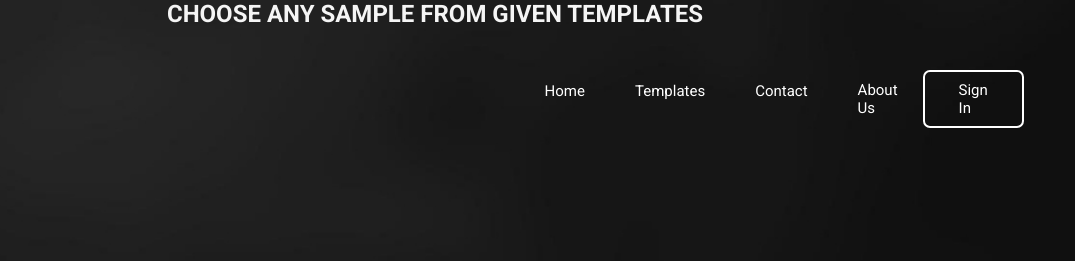
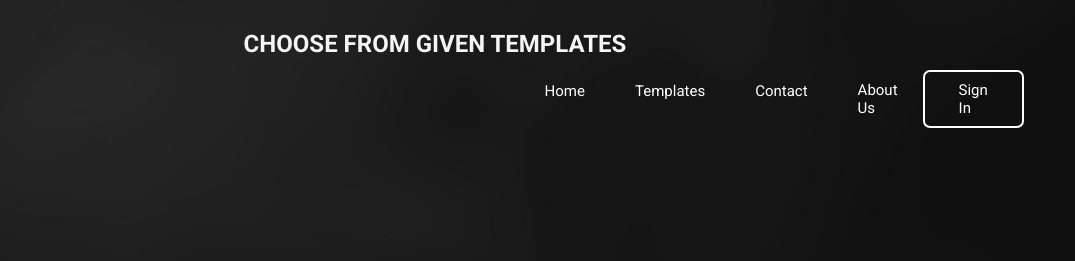
Before and after one commit to mahakahuja/Quick-Resume, a plain HTML site: page templates.html in a window 1280 px wide. Shown: the top 261 px of the page, 205-1280 px from the left. Drawn offline with nearby package versions, Linux system fonts and the light colour scheme; files whose address does not match are found by name.

Commit message:
templates.html

```diff
--- a/templates.html
+++ b/templates.html
@@ -47,8 +47,8 @@
     <!----hero------>
     <section class="hero">
         <div style="display: flex; justify-content: center;">
-            <h1 style="color: whitesmoke; text-align: center;">
-                CHOOSE ANY SAMPLE FROM GIVEN TEMPLATES
+            <h1 style="color: whitesmoke; text-align: center; margin-top: 30px;">
+                CHOOSE FROM GIVEN TEMPLATES
             </h1>
         </div>
         <div class="container" style="display: flex; justify-content: center;">
```
